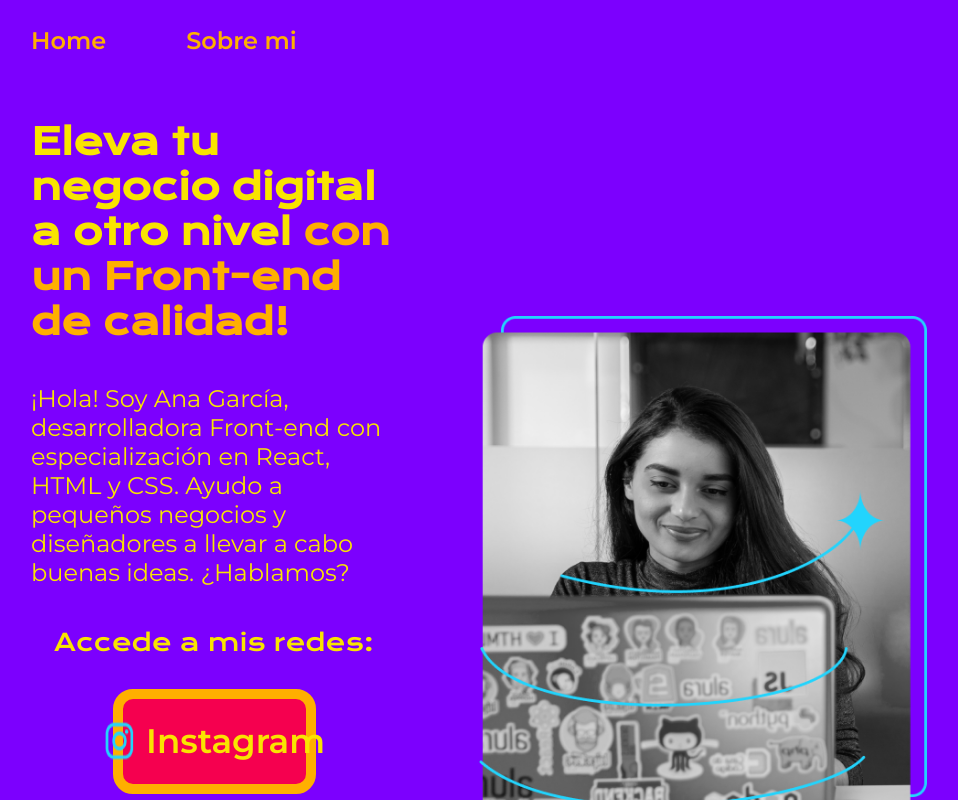
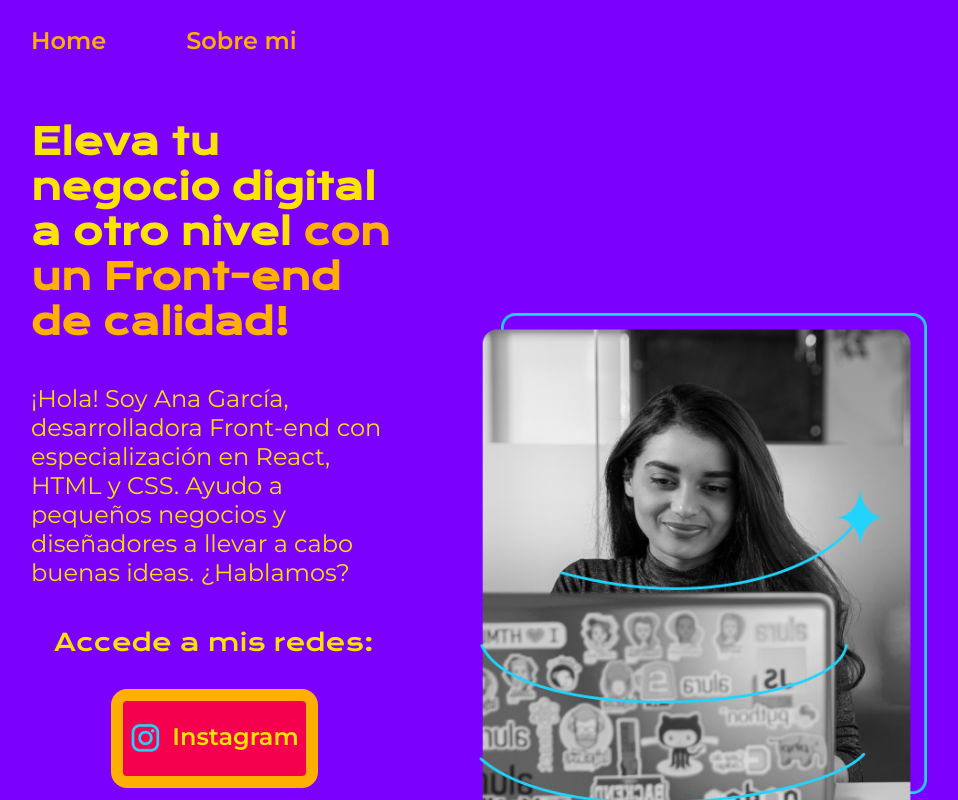
Before and after one commit to Sergiocorrea88/portafolioUltimaPrueba, a plain HTML site: page index.html in a window 1280 px wide. In both pictures the pointer is over the link "Instagram". Shown: the top 800 px of the page, without its empty margins (161-1119 px from the left). Drawn offline with nearby package versions, Linux system fonts and the light colour scheme.

Commit message:
Update style.css

```diff
--- a/style.css
+++ b/style.css
@@ -101,9 +101,9 @@ body {
    .presentacion__enlaces__link:hover{
         background-color:var(--color-hover);
         color:var(--color-secundario);
-        font-size: 34px;
-        border-radius: 20px;
-        border: 10px solid var(--color-terciario);
+        font-size: 1.5rem;
+        border-radius: 1rem;
+        border: 0.8rem solid var(--color-terciario);
         cursor: pointer;
    }
 
```
